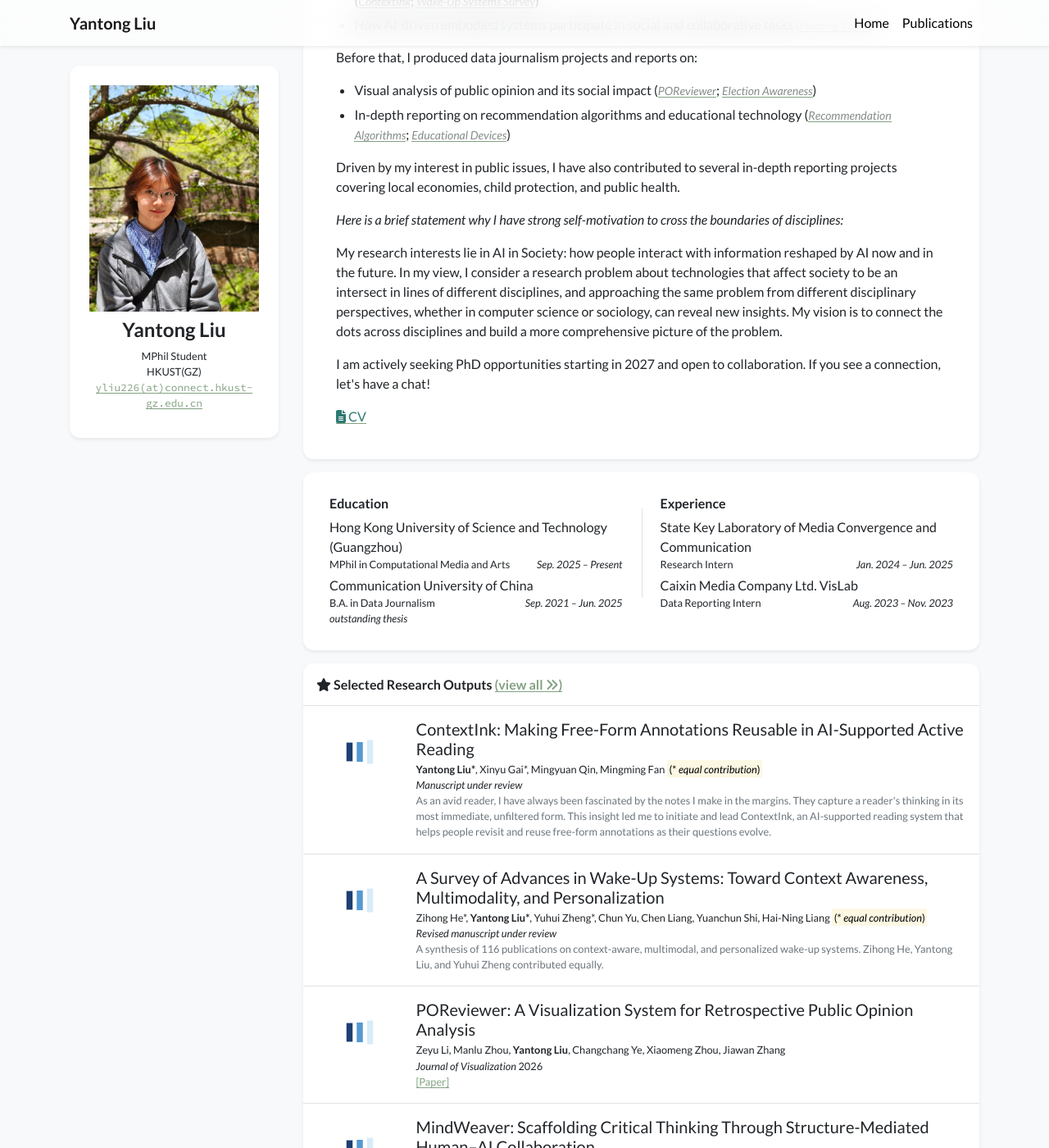
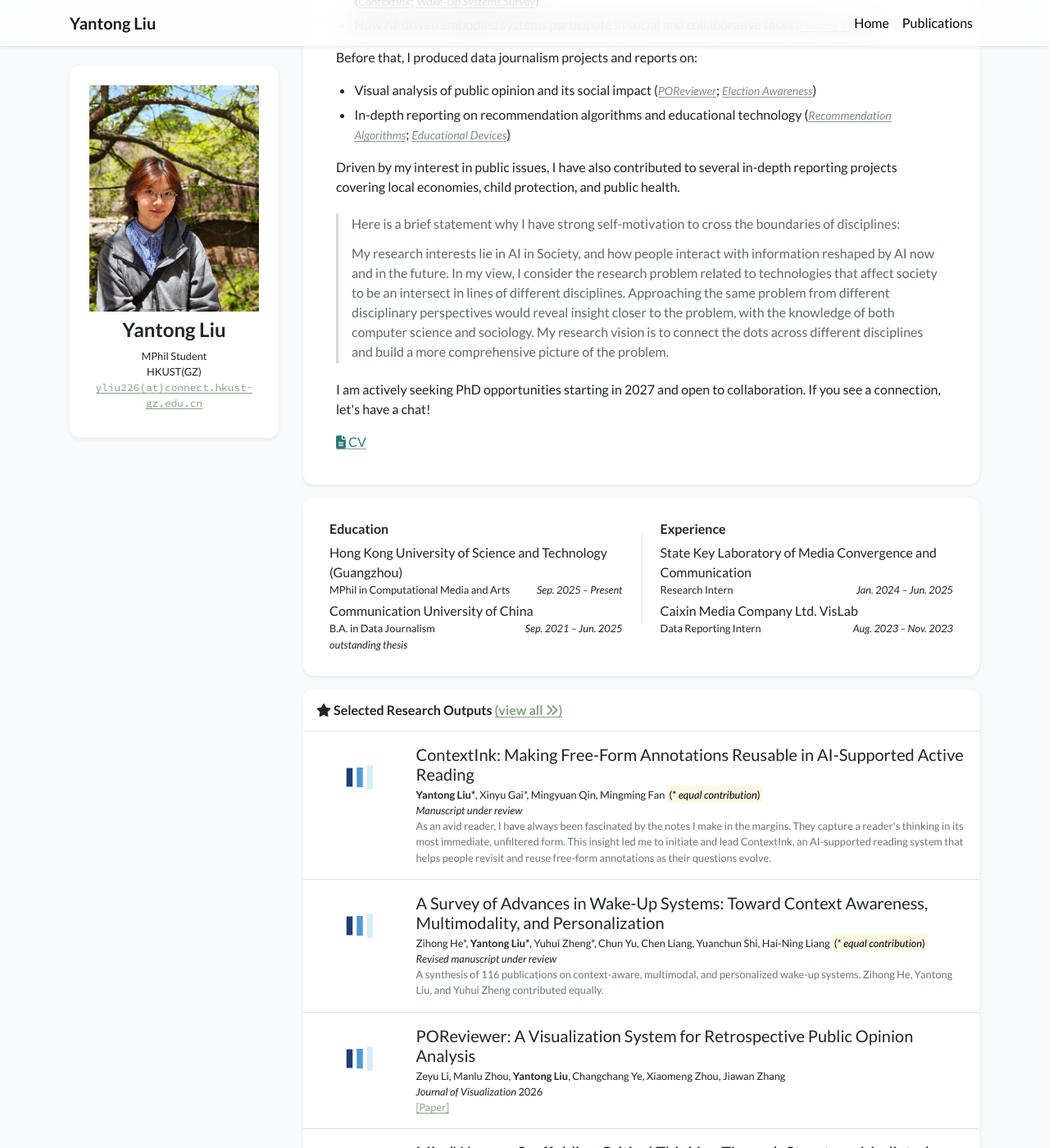
Before and after one commit to syy404/syy404.github.io, a Jekyll site: the page built from index.html, in a window 1280 px wide and 1400 px high, scrolled down 365 px. Shown: the whole window at 82% size. Built offline with Jekyll 4.4.1, drawn with Linux system fonts in a browser that asks for light colours; nearby versions of some CDN libraries; a style sheet for code colours, icons or effects is not loaded.

Commit message:
Quote interdisciplinary statement in homepage bio

```diff
--- a/_data/profile.yml
+++ b/_data/profile.yml
@@ -23,8 +23,10 @@ short_bio: >-
     <li>In-depth reporting on recommendation algorithms and educational technology (<a class="bio-work-link" href="/publications/#recommendation-algorithm">Recommendation Algorithms</a>; <a class="bio-work-link" href="/publications/#education-devices">Educational Devices</a>)</li>
   </ul>
   <p>Driven by my interest in public issues, I have also contributed to several in-depth reporting projects covering local economies, child protection, and public health.</p>
-  <p><em>Here is a brief statement why I have strong self-motivation to cross the boundaries of disciplines:</em></p>
-  <p>My research interests lie in AI in Society: how people interact with information reshaped by AI now and in the future. In my view, I consider a research problem about technologies that affect society to be an intersect in lines of different disciplines, and approaching the same problem from different disciplinary perspectives, whether in computer science or sociology, can reveal new insights. My vision is to connect the dots across disciplines and build a more comprehensive picture of the problem.</p>
+  <blockquote class="bio-quote">
+    <p>Here is a brief statement why I have strong self-motivation to cross the boundaries of disciplines:</p>
+    <p>My research interests lie in AI in Society, and how people interact with information reshaped by AI now and in the future. In my view, I consider the research problem related to technologies that affect society to be an intersect in lines of different disciplines. Approaching the same problem from different disciplinary perspectives would reveal insight closer to the problem, with the knowledge of both computer science and sociology. My research vision is to connect the dots across different disciplines and build a more comprehensive picture of the problem.</p>
+  </blockquote>
   <p>I am actively seeking PhD opportunities starting in 2027 and open to collaboration. If you see a connection, let's have a chat!</p>
 
 portrait_url: /assets/images/photos/sysy.jpg
--- a/assets/css/global.css
+++ b/assets/css/global.css
@@ -102,6 +102,22 @@ a.cv-link[href]:visited {
 .text-profile-bio {
     /* font-family: "Raleway"; */
     font-weight: 400;
+}
+
+.text-profile-bio blockquote.bio-quote {
+    margin: 1.25rem 0;
+    padding: 0.1rem 0 0.1rem 1rem;
+    border-left: 3px solid #cfd9d3;
+    color: #5c6b64;
+    font-style: normal;
+}
+
+.text-profile-bio blockquote.bio-quote p {
+    margin-bottom: 0.75rem;
+}
+
+.text-profile-bio blockquote.bio-quote p:last-child {
+    margin-bottom: 0;
 }
 
 @media (min-width: 992px) {
```
